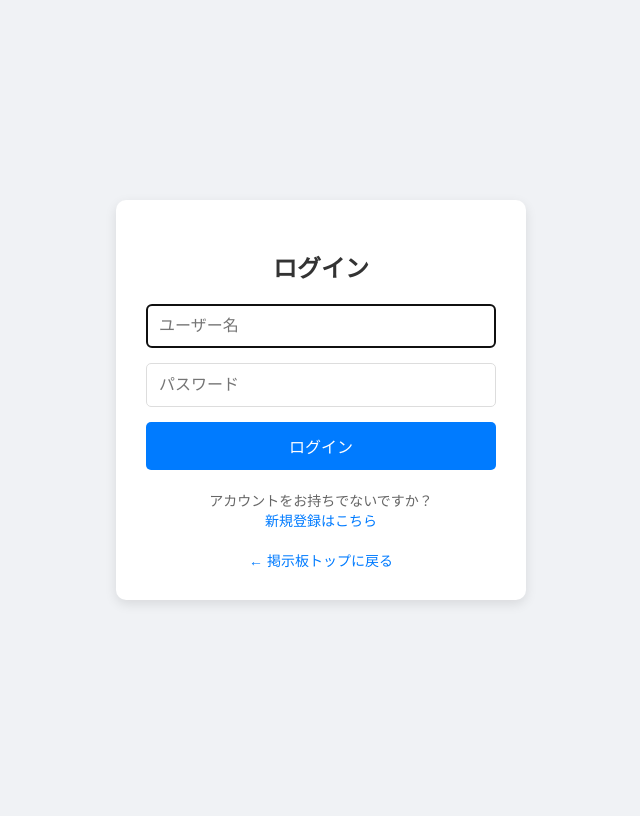
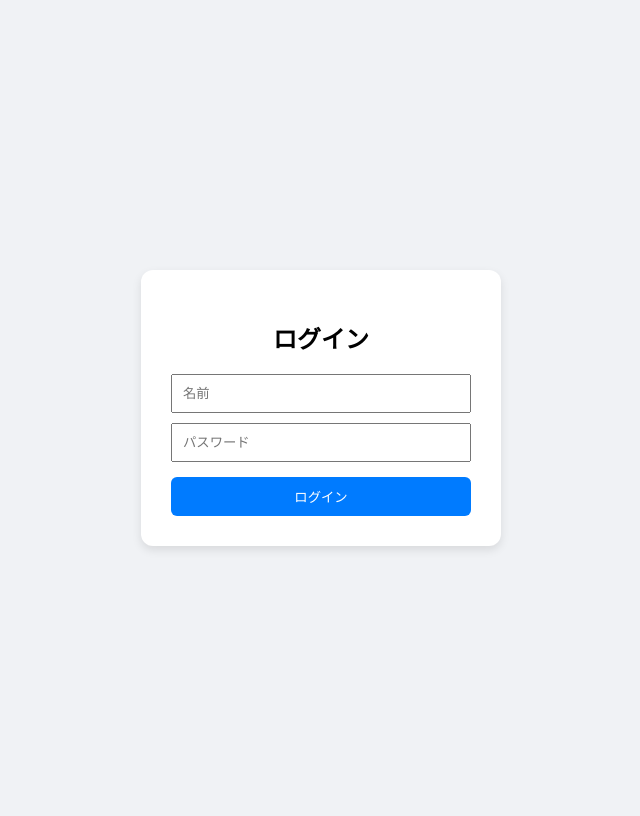
Before and after one commit to nori-pixl/mynote, a Flask app: page /login in a window 1280 px wide. Shown: the whole page, without its empty margins (319-959 px from the left). Before the commit the page ends 604 px from the top, so only its background shows below. Run offline with Flask 3, Linux system fonts and the light colour scheme; parts of the project's set-up code (start-up, migrations or seed data) failed here and were passed over.

Commit message:
Update login.html

```diff
--- a/templates/login.html
+++ b/templates/login.html
@@ -1,49 +1,28 @@
 <!DOCTYPE html>
-<html lang="ja">
-<head>
-    <meta charset="UTF-8">
-    <meta name="viewport" content="width=device-width, initial-scale=1.0">
-    <title>ログイン - ライブ掲示板</title>
-    <style>
-        body { font-family: sans-serif; display: flex; justify-content: center; align-items: center; height: 100vh; margin: 0; background-color: #f0f2f5; }
-        .login-container { background: white; padding: 30px; border-radius: 10px; box-shadow: 0 4px 12px rgba(0,0,0,0.1); width: 100%; max-width: 350px; }
-        h2 { text-align: center; color: #333; margin-bottom: 20px; }
-        input { width: 100%; padding: 12px; margin-bottom: 15px; border: 1px solid #ddd; border-radius: 5px; box-sizing: border-box; font-size: 16px; }
-        button { width: 100%; padding: 12px; background-color: #007bff; color: white; border: none; border-radius: 5px; font-size: 16px; cursor: pointer; transition: background 0.3s; }
-        button:hover { background-color: #0056b3; }
-        .footer-text { text-align: center; margin-top: 20px; font-size: 14px; color: #666; }
-        .footer-text a { color: #007bff; text-decoration: none; }
-        .flash-messages { color: #dc3545; font-size: 14px; margin-bottom: 15px; text-align: center; }
-    </style>
-</head>
-<body>
-
-<div class="login-container">
-    <h2>ログイン</h2>
-
-    <!-- エラーメッセージの表示 -->
-    {% with messages = get_flashed_messages() %}
-      {% if messages %}
-        <div class="flash-messages">
-          {% for message in messages %}{{ message }}{% endfor %}
-        </div>
-      {% endif %}
-    {% endwith %}
-
-    <form method="POST">
-        <input type="text" name="username" placeholder="ユーザー名" required autofocus>
-        <input type="password" name="password" placeholder="パスワード" required>
-        <button type="submit">ログイン</button>
-    </form>
-
-    <div class="footer-text">
-        アカウントをお持ちでないですか？ <br>
-        <a href="/signup">新規登録はこちら</a>
+<html>
+<head><meta charset="UTF-8"><meta name="viewport" content="width=device-width, initial-scale=1.0"><title>ログイン</title></head>
+<body style="font-family:sans-serif; background:#f0f2f5; display:flex; justify-content:center; align-items:center; height:100vh;">
+    <div style="background:white; padding:30px; border-radius:12px; width:300px; text-align:center; box-shadow:0 4px 10px rgba(0,0,0,0.1);">
+        <h2>ログイン</h2>
+        <form method="POST" id="login-form">
+            <input type="text" name="username" id="u" placeholder="名前" required style="width:100%; padding:10px; margin-bottom:10px; box-sizing:border-box;">
+            <input type="password" name="password" id="p" placeholder="パスワード" required style="width:100%; padding:10px; margin-bottom:15px; box-sizing:border-box;">
+            <button type="submit" style="width:100%; padding:10px; background:#007bff; color:white; border:none; border-radius:6px;">ログイン</button>
+        </form>
     </div>
-    <div class="footer-text">
-        <a href="/">← 掲示板トップに戻る</a>
-    </div>
-</div>
-
+    <script>
+        // ログイン時にlocalStorageに保存
+        document.getElementById('login-form').onsubmit = function() {
+            localStorage.setItem('bbs_u', document.getElementById('u').value);
+            localStorage.setItem('bbs_p', document.getElementById('p').value);
+        };
+        // すでに保存されていれば自動入力
+        window.onload = function() {
+            if(localStorage.getItem('bbs_u')) {
+                document.getElementById('u').value = localStorage.getItem('bbs_u');
+                document.getElementById('p').value = localStorage.getItem('bbs_p');
+            }
+        };
+    </script>
 </body>
 </html>
```
